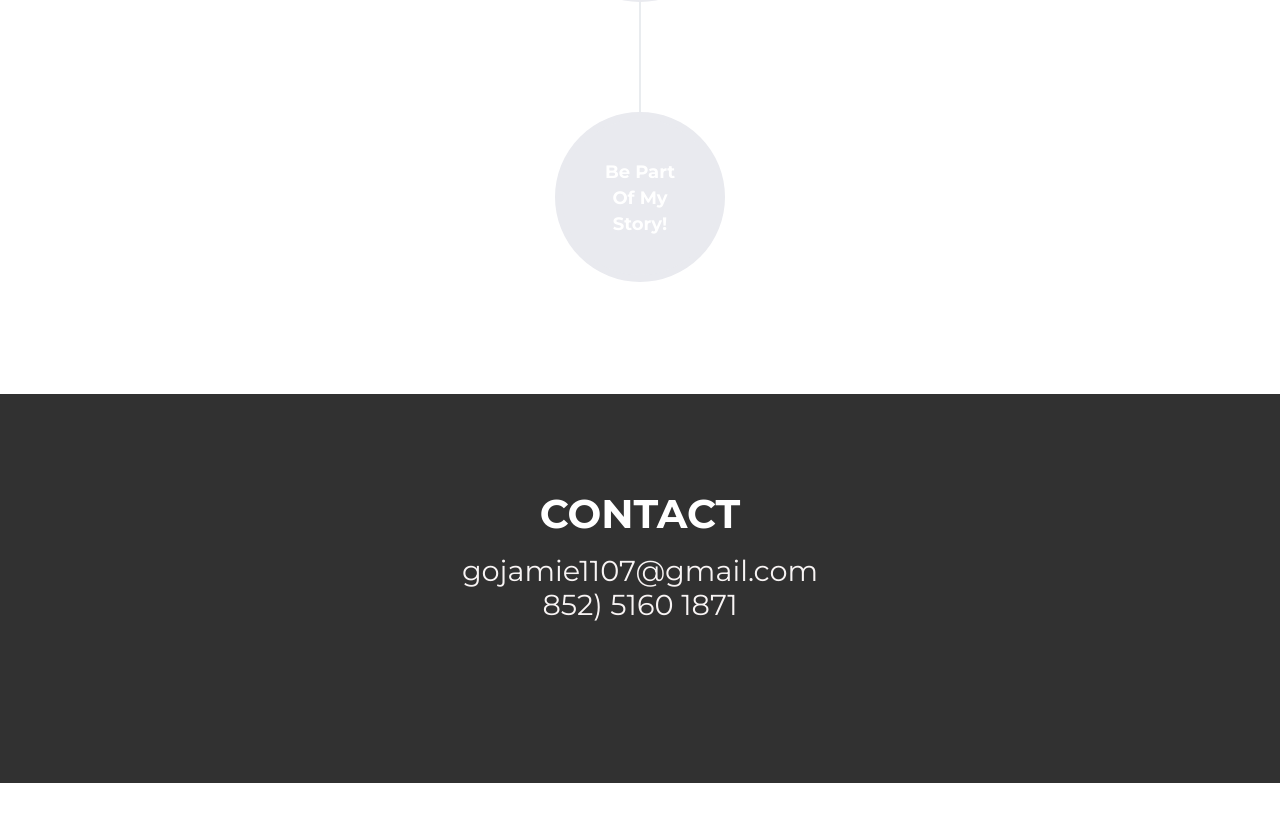
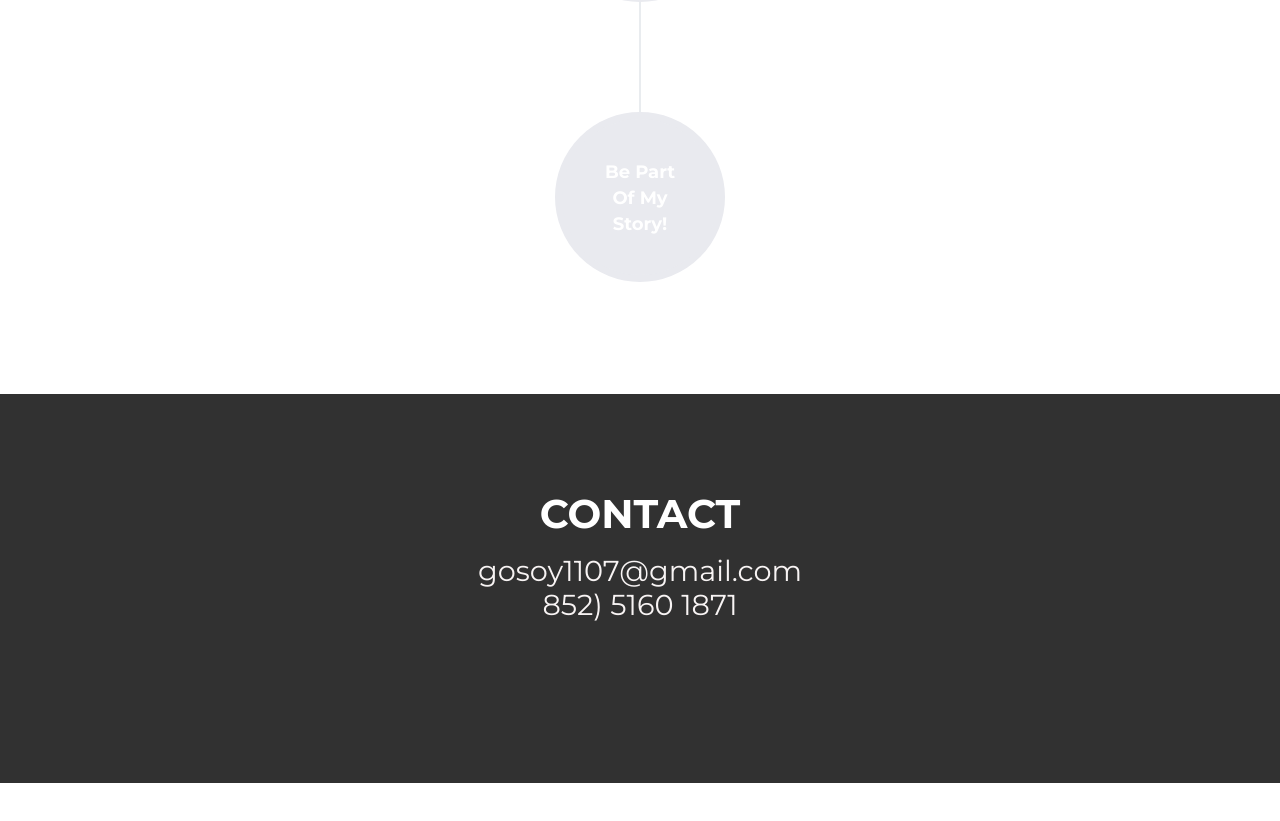
Before and after one commit to JamieSoy/JamieSoy.github.io, a plain HTML site: page index.html in a window 1280 px wide. Shown: the part 3247-4068 px from the top of the page. Drawn offline with nearby package versions, Linux system fonts and the light colour scheme; a web font is replaced by a local one.

Commit message:
Update index.html

```diff
--- a/index.html
+++ b/index.html
@@ -201,7 +201,7 @@
             <div class="container">
                 <div class="text-center">
                     <h2 class="section-heading text-uppercase">Contact</h2>
-                    <h3 class="section-subheading text"> gojamie1107@gmail.com <br> 852) 5160 1871</h3>
+                    <h3 class="section-subheading text"> gosoy1107@gmail.com <br> 852) 5160 1871</h3>
             </div>
         </section>
         <!-- Footer-->
```
